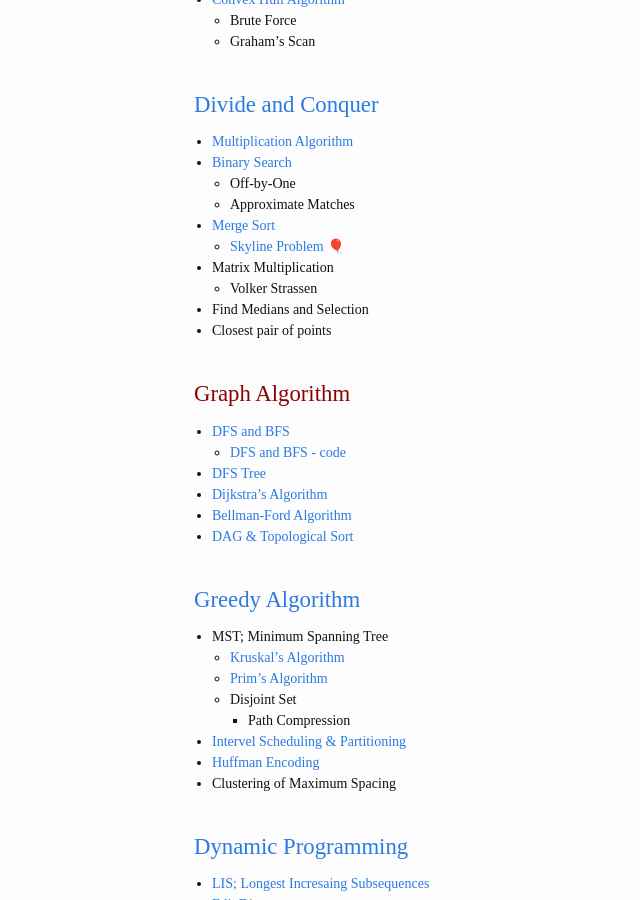
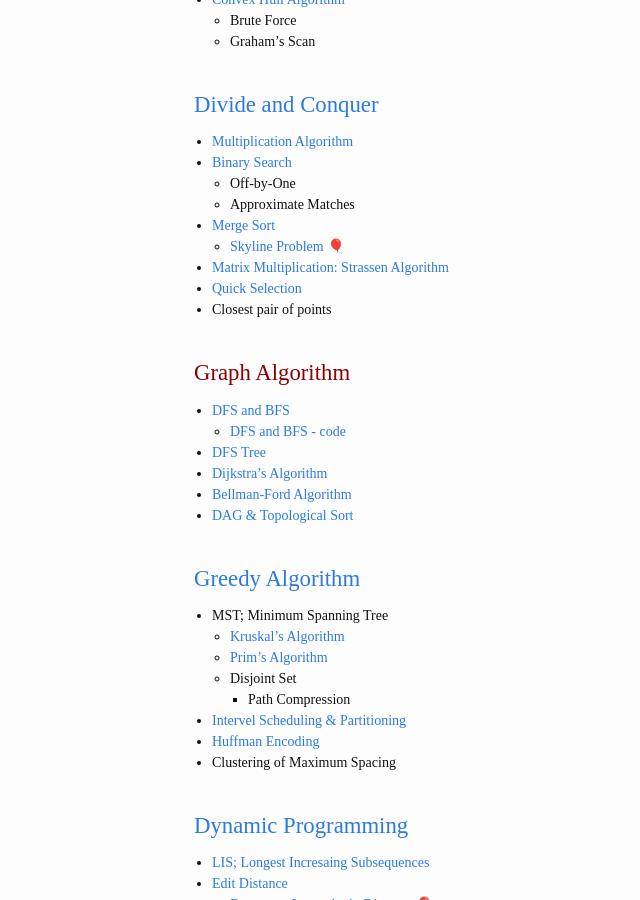
Before and after one commit to BlueHorn07/computer_science, a Jekyll site: the page built from _posts/algorithm/2021-02-18-algorithm.md, in a window 1280 px wide and 900 px high, scrolled down 935 px. Shown: the whole window, without its empty margins (64-704 px from the left). Built offline with Jekyll 4.4.1, drawn with Linux system fonts in a browser that asks for light colours; nearby versions of some CDN libraries; some web fonts are replaced.

Commit message:
upload post

```diff
--- a/_posts/algorithm/2021-02-18-algorithm.md
+++ b/_posts/algorithm/2021-02-18-algorithm.md
@@ -57,9 +57,8 @@ hidden: true
   - Approximate Matches
 - [Merge Sort]({{"/2021/02/27/merge-sort.html" | relative_url}})
   - [Skyline Problem]({{"/2021/09/25/skyline-problem.html" | relative_url}}) 🎈
-- Matrix Multiplication
-  - Volker Strassen
-- Find Medians and Selection
+- [Matrix Multiplication: Strassen Algorithm]({{"/2021/10/19/matrix-multiplication-strassen-algorithm.html" | relative_url}})
+- [Quick Selection]({{"/2021/10/21/quick-selection.html" | relative_url}})
 - Closest pair of points
 
 ### Graph Algorithm
```
Also changed, not shown: _posts/algorithm/2021-10-21-quick-selection.md (added, +58 -0 lines), images/algorithm/quick-selection-1.png (added).
